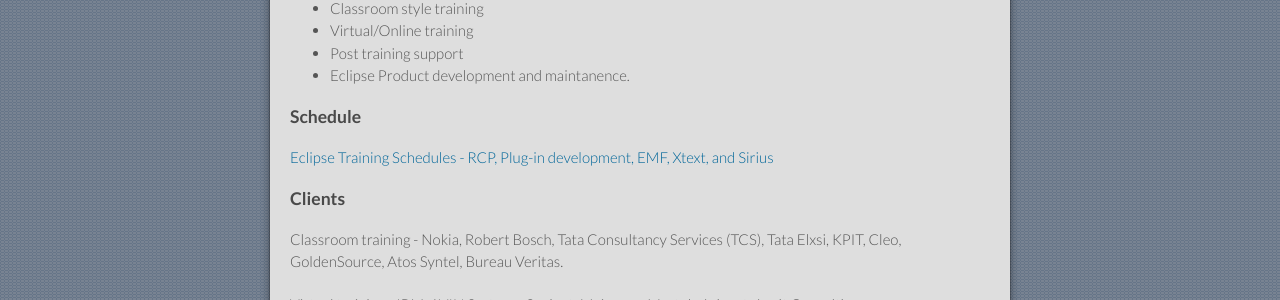
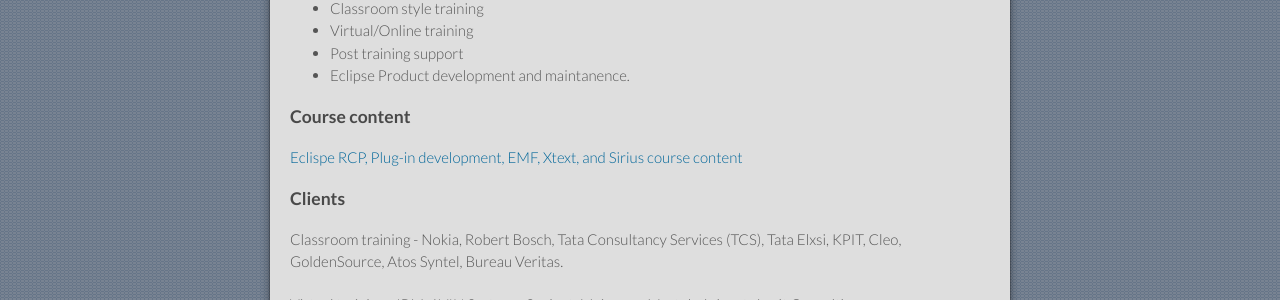
Before and after one commit to gyaltso/gyaltso.github.com, a Jekyll site: the page built from index.md, in a window 1280 px wide. Shown: the part 402-702 px from the top of the page. Built offline with Jekyll 4.4.1, drawn with Linux system fonts in a browser that asks for light colours; our own code applies the rules of GitHub Pages for plain Markdown files.

Commit message:
Updated the 'Upcoming Training' section

```diff
--- a/index.md
+++ b/index.md
@@ -11,9 +11,9 @@ We have worked with many product development companies in India, and helped them
 - Post training support
 - Eclipse Product development and maintanence.
 
-### Schedule
+### Course content
 
-[Eclipse Training Schedules - RCP, Plug-in development, EMF, Xtext, and Sirius](https://github.com/gyaltso/Eclipse-Training-Schedules/tree/master/schedules)
+[Eclispe RCP, Plug-in development, EMF, Xtext, and Sirius course content](https://github.com/gyaltso/Eclipse-Training-Schedules/tree/master/schedules)
 
 ### Clients
 
```
